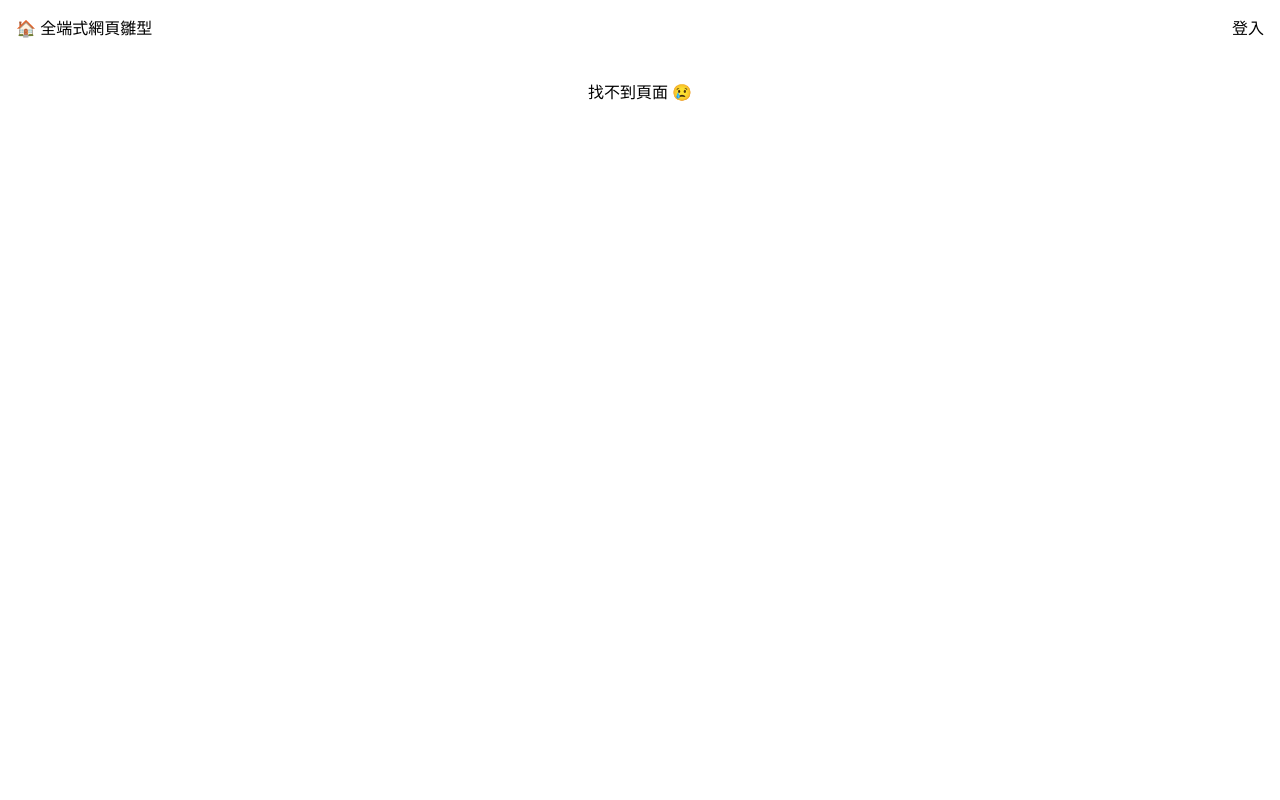
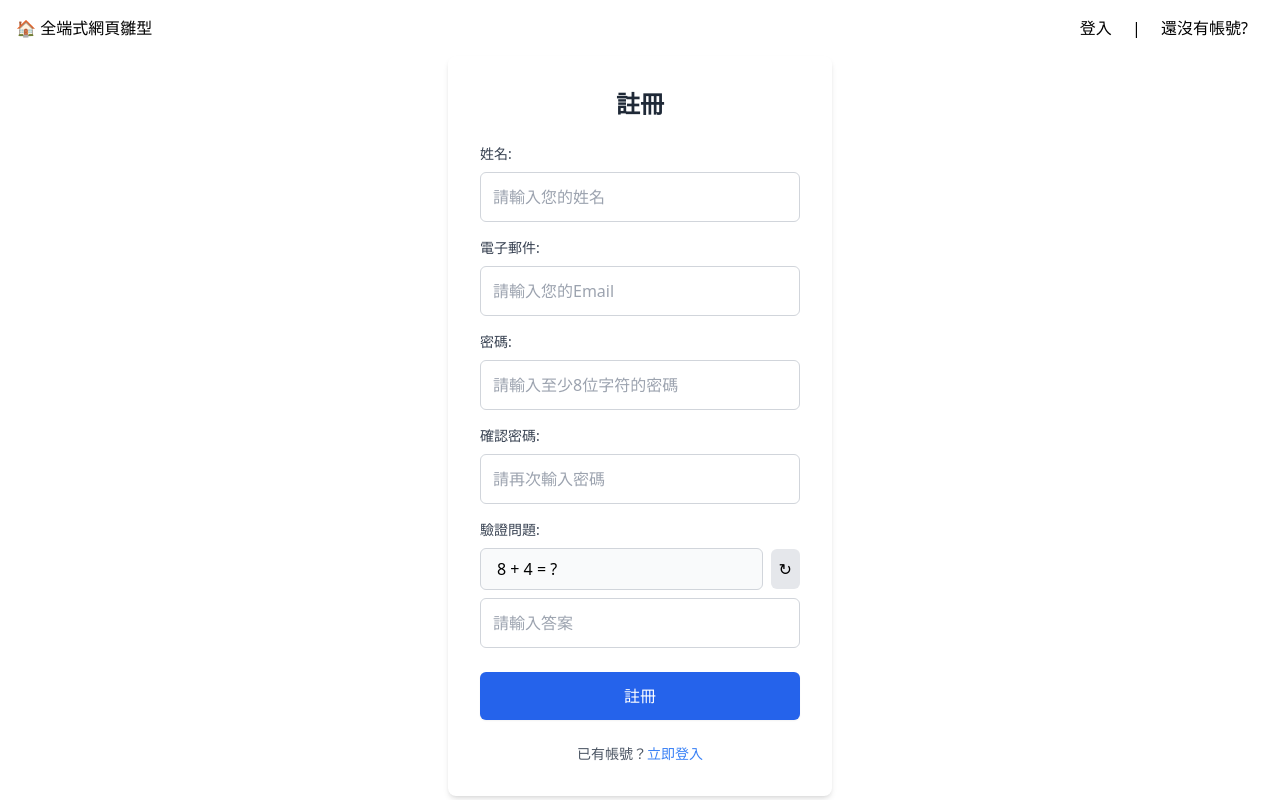
Before and after one commit to GDG-on-Campus-NKNU/Full-Stack-Web-Development, a React (Vite) app in the folder client/: page /register in a window 1280 px wide. Built offline with nearby package versions, Linux system fonts and the light colour scheme.

Commit message:
Added a register page for extra content. 04/08

```diff
--- a/client/src/App.jsx
+++ b/client/src/App.jsx
@@ -1,7 +1,8 @@
-import { BrowserRouter, Routes, Route, Navigate } from 'react-router-dom';
+import { BrowserRouter, Routes, Route } from 'react-router-dom';
 import Home from './pages/Home';
 import Login from './pages/auth/Login';
 import Dashboard from './pages/auth/Dashboard';
+import Register from './pages/auth/Register';
 import Browse from './pages/api/Browse';
 import Header from './components/Header';
 import ProtectedRoute from './pages/ProtectedRoute';
@@ -13,6 +14,7 @@ function App() {
       <Routes>
         <Route path="/" element={<Home />} />
         <Route path="/login" element={<Login />} />
+        <Route path="/register" element={<Register />} />
         <Route
           path="/dashboard"
           element={
--- a/client/src/components/Header.jsx
+++ b/client/src/components/Header.jsx
@@ -22,7 +22,11 @@ function Header() {
             }}>登出</button>
             </>
           ) : (
-            <Link to="/login">登入</Link>
+            <>
+            <span className="mr-4"><Link to="/login">登入</Link></span>{" "}
+            <span className="mr-4">|</span>{" "}
+            <span className="mr-4"><Link to="/register">還沒有帳號?</Link></span>{" "}
+            </>
           )}
         </div>
       </div>
--- a/client/src/pages/ProtectedRoute.jsx
+++ b/client/src/pages/ProtectedRoute.jsx
@@ -1,3 +1,5 @@
+import { Navigate } from 'react-router-dom';
+
 function ProtectedRoute({ children }) {
     const token = localStorage.getItem('token');
     return token ? children : <Navigate to="/login" />;
--- /dev/null
+++ b/client/src/pages/auth/Register.jsx
@@ -0,0 +1,172 @@
+import { useState, useEffect } from "react";
+import { useNavigate } from "react-router-dom";
+import axios from "axios";
+
+function Register() {
+  const [form, setForm] = useState({ name: "", email: "", password: "", confirmPassword: "" });
+  const [captcha, setCaptcha] = useState({ question: "", answer: "", userAnswer: "" });
+  const navigate = useNavigate();
+
+  const generateCaptcha = () => {
+    const num1 = Math.floor(Math.random() * 10) + 1;
+    const num2 = Math.floor(Math.random() * 10) + 1;
+    const answer = num1 + num2;
+    setCaptcha({
+      question: `${num1} + ${num2} = ?`,
+      answer: answer.toString(),
+      userAnswer: ""
+    });
+  };
+
+  useEffect(() => {
+    generateCaptcha();
+  }, []);
+
+  const handleRegister = async (e) => {
+    e.preventDefault();
+
+    if (!form.name || !form.email || !form.password || !form.confirmPassword) {
+      alert("⚠️ 請填寫所有欄位！");
+      return;
+    }
+
+    if (!/\S+@\S+\.\S+/.test(form.email)) {
+      alert("⚠️ 請輸入有效的電子郵件地址！");
+      return;
+    }
+
+    if (form.password.length < 8) {
+      alert("⚠️ 密碼長度至少需要8個字符！");
+      return;
+    }
+
+    if (form.password !== form.confirmPassword) {
+      alert("⚠️ 兩次輸入的密碼不一致！");
+      return;
+    }
+
+    if (captcha.userAnswer !== captcha.answer) {
+      alert("⚠️ 驗證碼不正確，請重新嘗試！");
+      generateCaptcha();
+      setCaptcha(prev => ({ ...prev, userAnswer: "" }));
+      return;
+    }
+
+    const res = await axios.post('/auth/register', {
+      name: form.name,
+      email: form.email,
+      password: form.password
+    }).then(res => res).catch(err => {
+      alert("⚠️ 註冊失敗：" + (err.response?.data?.error || "未知錯誤"));
+      return null;
+    });
+
+    if (!res) return;
+
+    alert("✅ 註冊成功！請登入您的帳號。");
+    navigate('/login');
+  };
+
+  const refreshCaptcha = () => {
+    generateCaptcha();
+  };
+
+  return (
+    <div className="max-w-sm mx-auto p-8 bg-white rounded-lg shadow-md">
+      <h1 className="text-2xl font-bold mb-6 text-center text-gray-800">註冊</h1>
+
+      <form onSubmit={handleRegister} className="space-y-4">
+        <div className="space-y-2">
+          <label htmlFor="name" className="block text-sm font-medium text-gray-700">姓名:</label>
+          <input
+            id="name"
+            type="text"
+            placeholder="請輸入您的姓名"
+            value={form.name}
+            onChange={(e) => setForm({ ...form, name: e.target.value })}
+            className="border border-gray-300 p-3 w-full rounded-md focus:ring-2 focus:ring-blue-500 focus:border-blue-500 outline-none transition"
+          />
+        </div>
+
+        <div className="space-y-2">
+          <label htmlFor="email" className="block text-sm font-medium text-gray-700">電子郵件:</label>
+          <input
+            id="email"
+            type="email"
+            placeholder="請輸入您的Email"
+            value={form.email}
+            onChange={(e) => setForm({ ...form, email: e.target.value })}
+            className="border border-gray-300 p-3 w-full rounded-md focus:ring-2 focus:ring-blue-500 focus:border-blue-500 outline-none transition"
+          />
+        </div>
+
+        <div className="space-y-2">
+          <label htmlFor="password" className="block text-sm font-medium text-gray-700">密碼:</label>
+          <input
+            id="password"
+            type="password"
+            placeholder="請輸入至少8位字符的密碼"
+            value={form.password}
+            onChange={(e) => setForm({ ...form, password: e.target.value })}
+            className="border border-gray-300 p-3 w-full rounded-md focus:ring-2 focus:ring-blue-500 focus:border-blue-500 outline-none transition"
+          />
+        </div>
+
+        <div className="space-y-2">
+          <label htmlFor="confirmPassword" className="block text-sm font-medium text-gray-700">確認密碼:</label>
+          <input
+            id="confirmPassword"
+            type="password"
+            placeholder="請再次輸入密碼"
+            value={form.confirmPassword}
+            onChange={(e) => setForm({ ...form, confirmPassword: e.target.value })}
+            className="border border-gray-300 p-3 w-full rounded-md focus:ring-2 focus:ring-blue-500 focus:border-blue-500 outline-none transition"
+          />
+        </div>
+
+        <div className="space-y-2">
+          <label className="block text-sm font-medium text-gray-700">驗證問題:</label>
+          <div className="flex items-center space-x-2">
+            <div className="border border-gray-300 px-4 py-2 rounded-md bg-gray-50 flex-grow">
+              {captcha.question}
+            </div>
+            <button
+              type="button"
+              onClick={refreshCaptcha}
+              className="bg-gray-200 p-2 rounded-md hover:bg-gray-300 transition"
+              title="刷新驗證碼"
+            >
+              ↻
+            </button>
+          </div>
+          <input
+            type="text"
+            placeholder="請輸入答案"
+            value={captcha.userAnswer}
+            onChange={(e) => setCaptcha({ ...captcha, userAnswer: e.target.value })}
+            className="border border-gray-300 p-3 w-full rounded-md focus:ring-2 focus:ring-blue-500 focus:border-blue-500 outline-none transition mt-2"
+          />
+        </div>
+
+        <div className="pt-2">
+          <button
+            type="submit"
+            className="bg-blue-600 hover:bg-blue-700 text-white w-full py-3 rounded-md font-medium transition duration-200 shadow-sm">
+            註冊
+          </button>
+        </div>
+
+        <div className="text-center pt-2">
+          <p className="text-sm text-gray-600">
+            已有帳號？
+            <a href="/login" className="text-blue-500 hover:text-blue-700 font-medium">
+              立即登入
+            </a>
+          </p>
+        </div>
+      </form>
+    </div>
+  );
+}
+
+export default Register;
```
Also changed, not shown: 1 other file (tests, documents, lock files or other folders).
